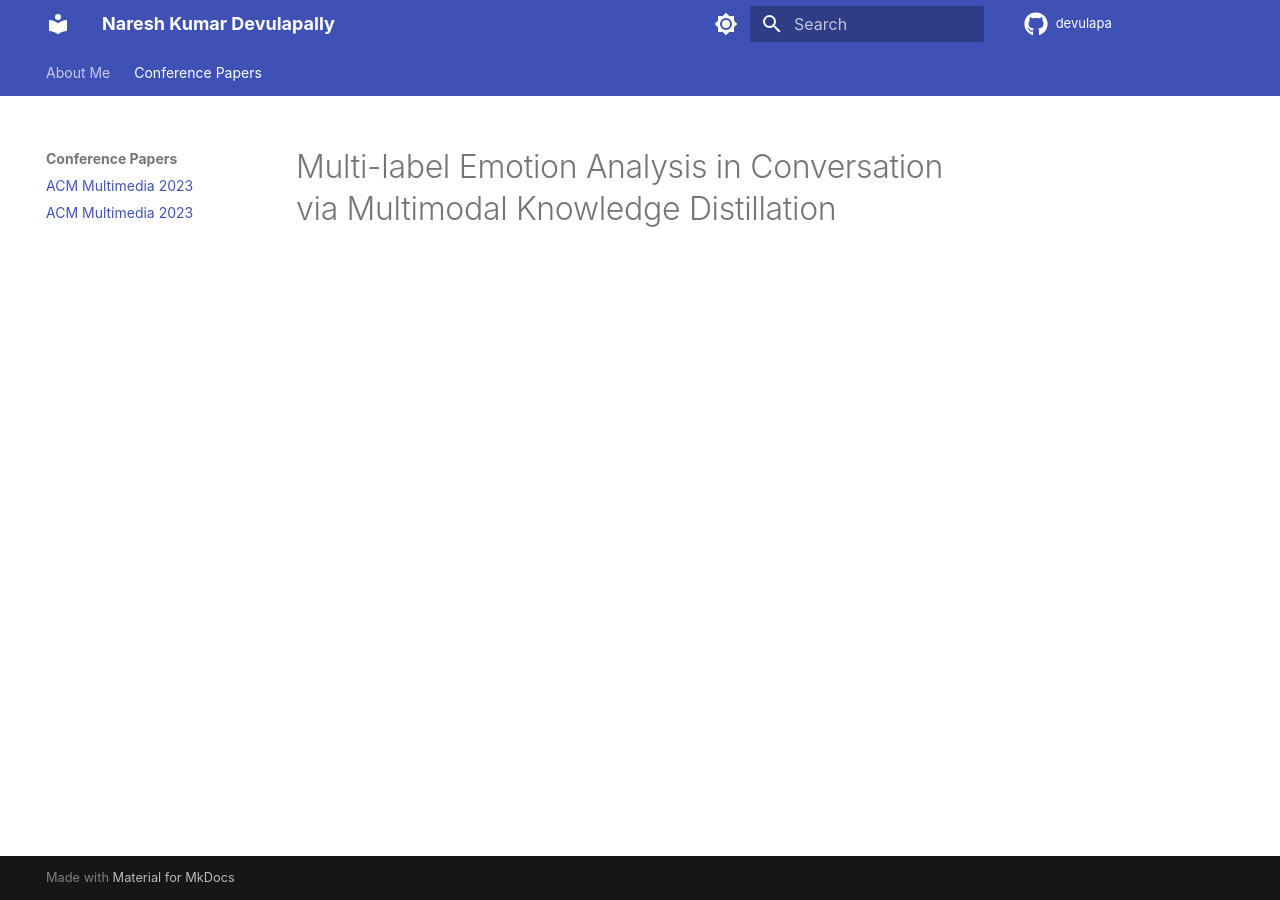
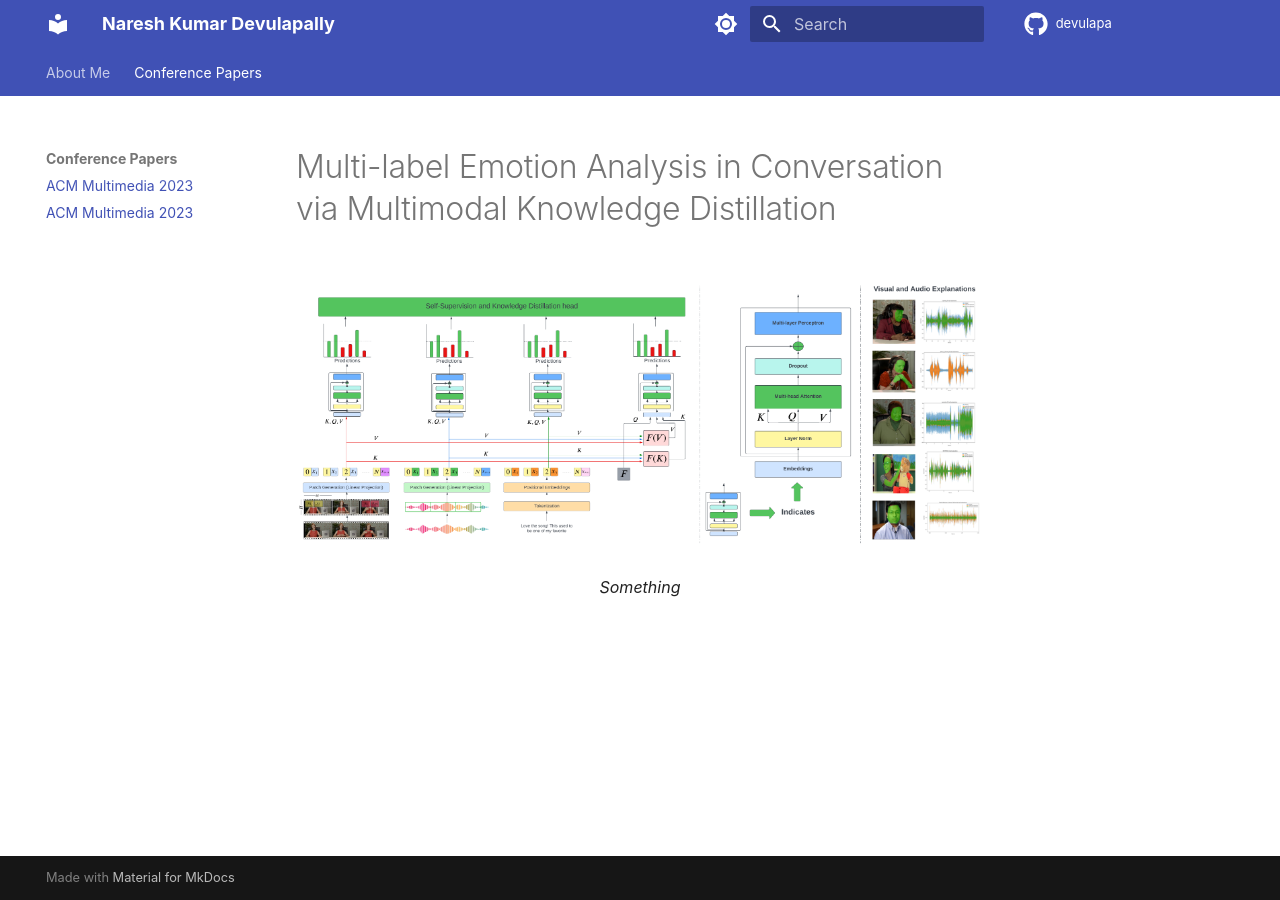
Before and after one commit to neuralnaresh/neuralnaresh.github.io, an MkDocs documentation site: the page built from docs/conferences/mmfp3687-anand.md, in a window 1280 px wide. Built offline with MkDocs 1.6.1 and Material for MkDocs 9.7.7, drawn with Linux system fonts in a browser that asks for light colours; some web fonts are replaced; comment, search, counter and statistics services are not loaded.

Commit message:
acm image

```diff
--- a/docs/conferences/mmfp3687-anand.md
+++ b/docs/conferences/mmfp3687-anand.md
@@ -1 +1,6 @@
 # Multi-label Emotion Analysis in Conversation via Multimodal Knowledge Distillation
+
+<figure markdown="1" style="margin:0 auto; text-align: center;">
+![Image title](../images/site-images/acm-prop.png){ width="700" }
+<figcaption>Something</figcaption>
+</figure>
```
